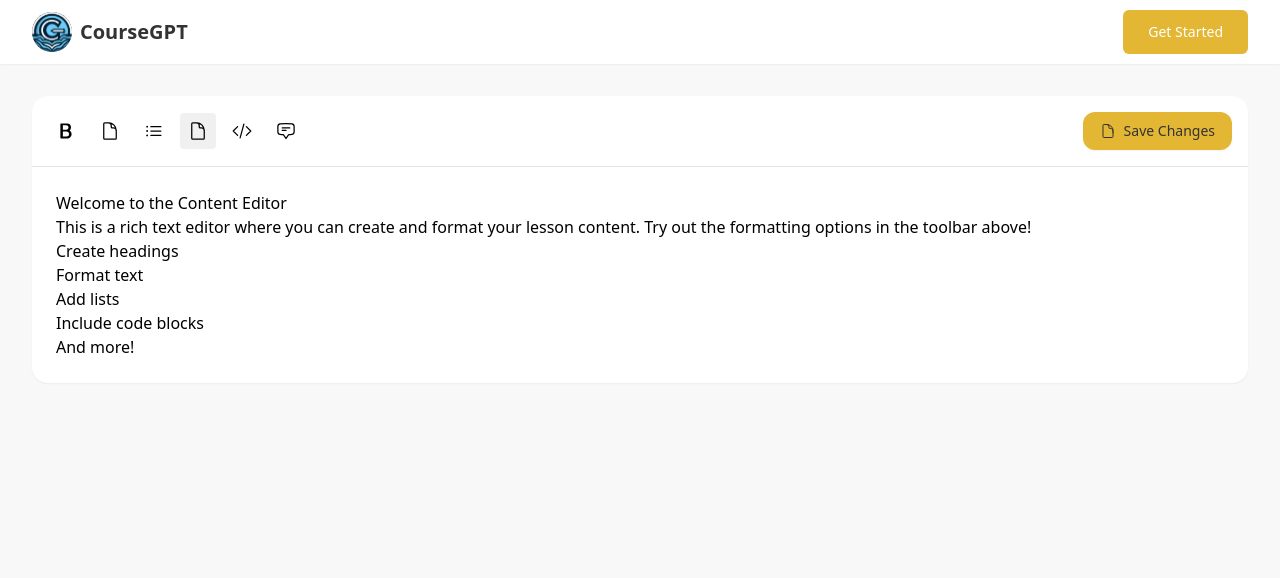
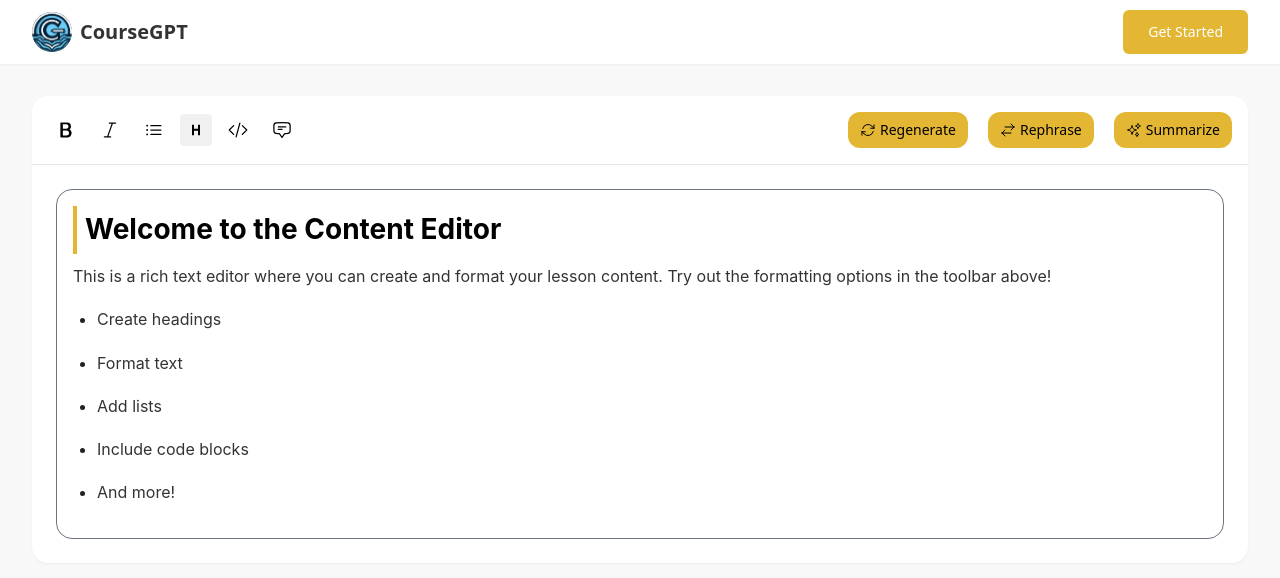
Before and after one commit to TartejBrothers/CourseGPT, a React (Vite) app in the folder frontend/: page /editor in a window 1280 px wide. Shown: the top 578 px of the page. Built offline with nearby package versions, Linux system fonts and the light colour scheme.

Commit message:
Updated: Editor

```diff
--- a/frontend/src/components/ContentEditor.tsx
+++ b/frontend/src/components/ContentEditor.tsx
@@ -1,21 +1,44 @@
-import React from 'react';
-import { motion } from 'framer-motion';
-import { useEditor, EditorContent } from '@tiptap/react';
-import StarterKit from '@tiptap/starter-kit';
-import { BoldIcon, DocumentIcon, ListBulletIcon, CodeBracketIcon, ChatBubbleBottomCenterTextIcon } from '@heroicons/react/24/outline';
+import React, { useEffect, useState } from "react";
+import { motion } from "framer-motion";
+import { useEditor, EditorContent } from "@tiptap/react";
+import StarterKit from "@tiptap/starter-kit";
+import {
+  BoldIcon,
+  DocumentIcon,
+  ListBulletIcon,
+  CodeBracketIcon,
+  ChatBubbleBottomCenterTextIcon,
+  SparklesIcon,
+  ArrowPathIcon,
+  ArrowsRightLeftIcon,
+  ItalicIcon,
+} from "@heroicons/react/24/outline";
+import { BiHeading } from "react-icons/bi";
 
-const MenuBar = ({ editor }: { editor: any }) => {
-  if (!editor) {
-    return null;
-  }
+const MenuBar = ({
+  editor,
+  selectedText,
+  onRephrase,
+  onRegenerate,
+  onSummarize,
+}: {
+  editor: any;
+  selectedText: string;
+  onRephrase: () => void;
+  onRegenerate: () => void;
+  onSummarize: () => void;
+}) => {
+  if (!editor) return null;
 
   return (
-    <div className="flex items-center gap-2 border-b border-secondary-200 p-4">
+    <div className="flex flex-wrap items-center gap-2 border-b border-secondary-200 p-4">
       <motion.button
         whileHover={{ scale: 1.05 }}
         whileTap={{ scale: 0.95 }}
         onClick={() => editor.chain().focus().toggleBold().run()}
-        className={`p-2 rounded ${editor.isActive('bold') ? 'bg-secondary-100' : ''}`}
+        className={`p-2 rounded ${
+          editor.isActive("bold") ? "bg-secondary-100" : ""
+        }`}
       >
         <BoldIcon className="h-5 w-5" />
       </motion.button>
@@ -23,15 +46,19 @@ const MenuBar = ({ editor }: { editor: any }) => {
         whileHover={{ scale: 1.05 }}
         whileTap={{ scale: 0.95 }}
         onClick={() => editor.chain().focus().toggleItalic().run()}
-        className={`p-2 rounded ${editor.isActive('italic') ? 'bg-secondary-100' : ''}`}
+        className={`p-2 rounded ${
+          editor.isActive("italic") ? "bg-secondary-100" : ""
+        }`}
       >
-        <DocumentIcon className="h-5 w-5" />
+        <ItalicIcon className="h-5 w-5" />
       </motion.button>
       <motion.button
         whileHover={{ scale: 1.05 }}
         whileTap={{ scale: 0.95 }}
         onClick={() => editor.chain().focus().toggleBulletList().run()}
-        className={`p-2 rounded ${editor.isActive('bulletList') ? 'bg-secondary-100' : ''}`}
+        className={`p-2 rounded ${
+          editor.isActive("bulletList") ? "bg-secondary-100" : ""
+        }`}
       >
         <ListBulletIcon className="h-5 w-5" />
       </motion.button>
@@ -39,15 +66,19 @@ const MenuBar = ({ editor }: { editor: any }) => {
         whileHover={{ scale: 1.05 }}
         whileTap={{ scale: 0.95 }}
         onClick={() => editor.chain().focus().toggleHeading({ level: 2 }).run()}
-        className={`p-2 rounded ${editor.isActive('heading') ? 'bg-secondary-100' : ''}`}
+        className={`p-2 rounded ${
+          editor.isActive("heading", { level: 2 }) ? "bg-secondary-100" : ""
+        }`}
       >
-        <DocumentIcon className="h-5 w-5" />
+        <BiHeading />
       </motion.button>
       <motion.button
         whileHover={{ scale: 1.05 }}
         whileTap={{ scale: 0.95 }}
         onClick={() => editor.chain().focus().toggleCodeBlock().run()}
-        className={`p-2 rounded ${editor.isActive('codeBlock') ? 'bg-secondary-100' : ''}`}
+        className={`p-2 rounded ${
+          editor.isActive("codeBlock") ? "bg-secondary-100" : ""
+        }`}
       >
         <CodeBracketIcon className="h-5 w-5" />
       </motion.button>
@@ -55,24 +86,48 @@ const MenuBar = ({ editor }: { editor: any }) => {
         whileHover={{ scale: 1.05 }}
         whileTap={{ scale: 0.95 }}
         onClick={() => editor.chain().focus().toggleBlockquote().run()}
-        className={`p-2 rounded ${editor.isActive('blockquote') ? 'bg-secondary-100' : ''}`}
+        className={`p-2 rounded ${
+          editor.isActive("blockquote") ? "bg-secondary-100" : ""
+        }`}
       >
         <ChatBubbleBottomCenterTextIcon className="h-5 w-5" />
       </motion.button>
-      <div className="flex-1" />
-      <motion.button
-        whileHover={{ scale: 1.02 }}
-        whileTap={{ scale: 0.98 }}
-        className="inline-flex items-center px-4 py-2 border border-transparent rounded-xl shadow-sm text-sm font-medium text-secondary-900 bg-primary-500 hover:bg-primary-400 focus:outline-none focus:ring-2 focus:ring-offset-2 focus:ring-primary-500"
-      >
-        <DocumentIcon className="h-4 w-4 mr-2" />
-        Save Changes
-      </motion.button>
+
+      <motion.div className="flex-1" />
+
+      <div className="flex gap-5">
+        <motion.button
+          onClick={onRegenerate}
+          whileHover={{ scale: 1.05 }}
+          className="flex items-center gap-1 px-3 py-1 text-sm bg-primary-500 hover:bg-primary-400 py-2 rounded-xl"
+        >
+          <ArrowPathIcon className="h-4 w-4" />
+          Regenerate
+        </motion.button>
+        <motion.button
+          onClick={onRephrase}
+          whileHover={{ scale: 1.05 }}
+          className="flex items-center gap-1 px-3 py-1 text-sm bg-primary-500 hover:bg-primary-400 py-2 rounded-xl"
+        >
+          <ArrowsRightLeftIcon className="h-4 w-4" />
+          Rephrase
+        </motion.button>
+        <motion.button
+          onClick={onSummarize}
+          whileHover={{ scale: 1.05 }}
+          className="flex items-center gap-1 px-3 py-1 text-sm bg-primary-500 hover:bg-primary-400 py-2 rounded-xl"
+        >
+          <SparklesIcon className="h-4 w-4" />
+          Summarize
+        </motion.button>
+      </div>
     </div>
   );
 };
 
 export default function ContentEditor() {
+  const [selectedText, setSelectedText] = useState("");
+
   const editor = useEditor({
     extensions: [StarterKit],
     content: `
@@ -86,7 +141,24 @@ export default function ContentEditor() {
         <li>And more!</li>
       </ul>
     `,
+    onUpdate: ({ editor }) => {
+      const { from, to } = editor.state.selection;
+      const text = editor.state.doc.textBetween(from, to, " ");
+      setSelectedText(text.trim());
+    },
   });
+
+  const onRephrase = () => {
+    alert(`Rephrasing:\n"${selectedText}"`);
+  };
+
+  const onRegenerate = () => {
+    alert(`Regenerating:\n"${selectedText}"`);
+  };
+
+  const onSummarize = () => {
+    alert(`Summarizing:\n"${selectedText}"`);
+  };
 
   return (
     <motion.div
@@ -94,9 +166,18 @@ export default function ContentEditor() {
       animate={{ opacity: 1, y: 0 }}
       className="bg-white rounded-2xl shadow-sm overflow-hidden"
     >
-      <MenuBar editor={editor} />
+      <MenuBar
+        editor={editor}
+        selectedText={selectedText}
+        onRephrase={onRephrase}
+        onRegenerate={onRegenerate}
+        onSummarize={onSummarize}
+      />
       <div className="p-6">
-        <EditorContent editor={editor} className="prose max-w-none" />
+        <EditorContent
+          editor={editor}
+          className="focus:outline-none border border-gray-500  prose max-w-none text-black caret-black responsetext w-full overflow-x-hidden"
+        />
       </div>
     </motion.div>
   );
--- a/frontend/src/styles/response.css
+++ b/frontend/src/styles/response.css
@@ -129,7 +129,9 @@
 .responsetext * {
   transition: all 0.2s ease-in-out;
 }
-
+.tiptap {
+  outline: none;
+}
 /* Existing styles remain unchanged above... */
 
 @media screen and (max-width: 768px) {
```
